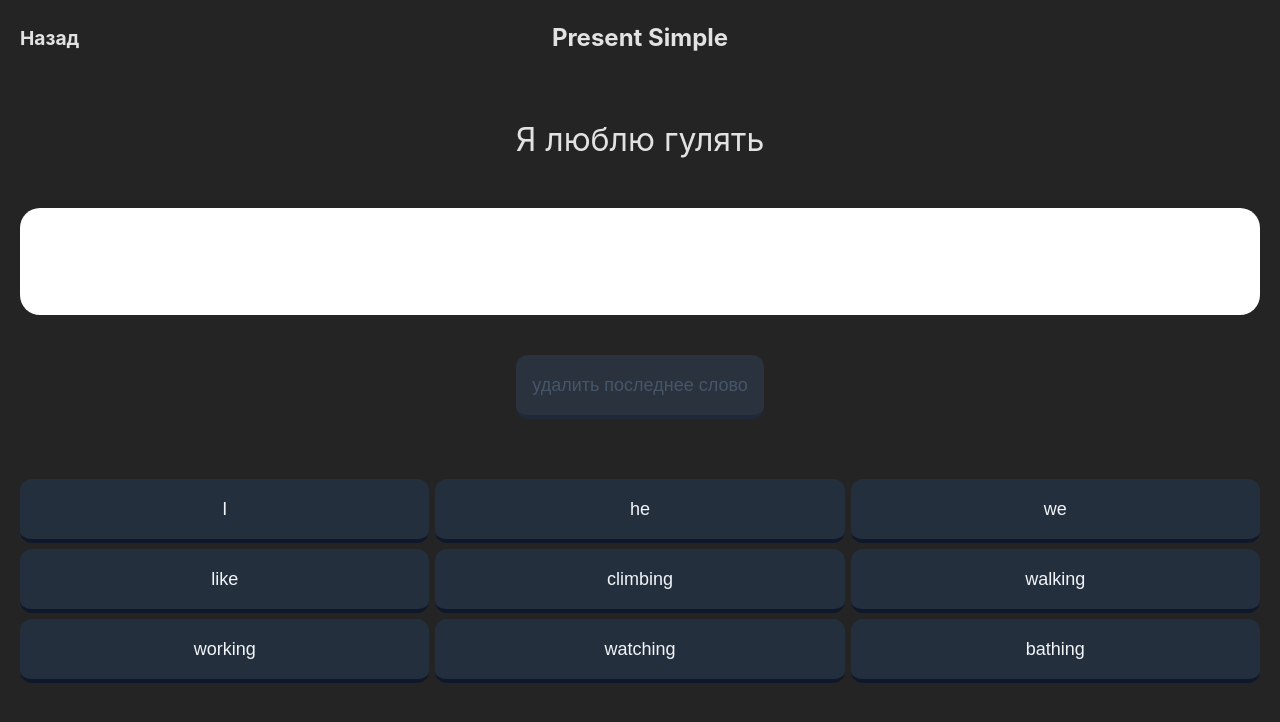
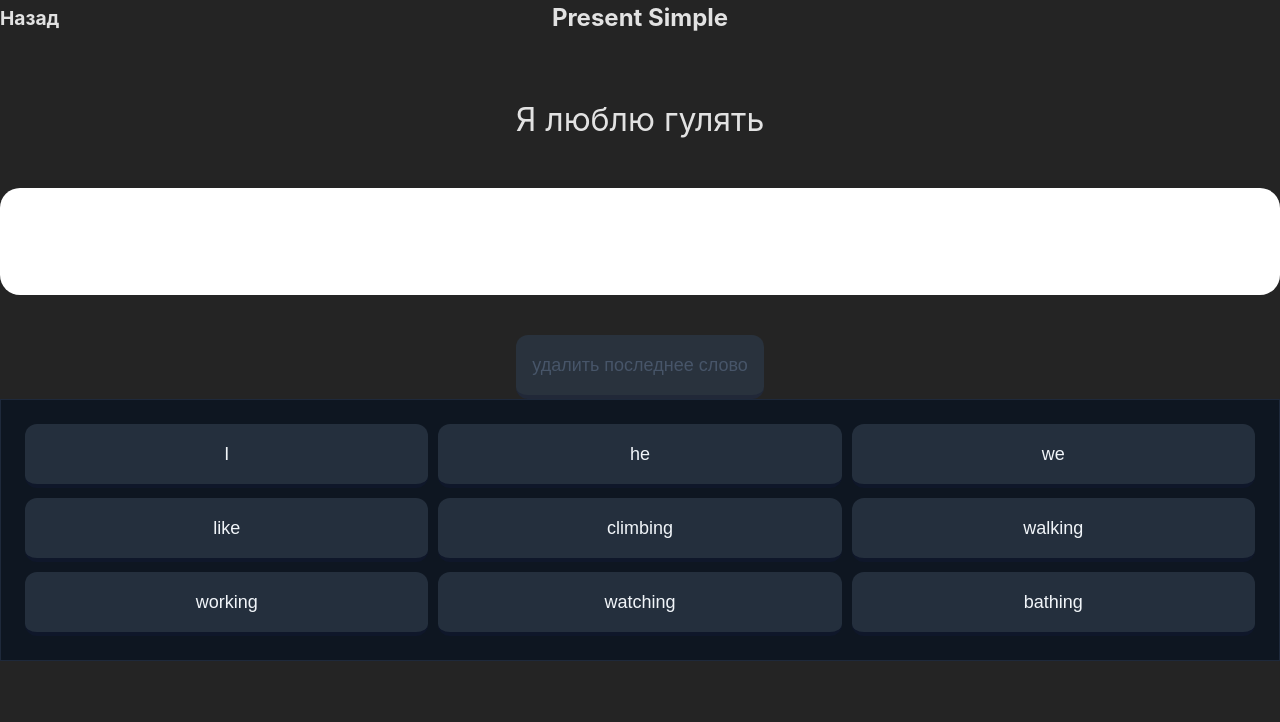
Before and after one commit to HunterM7/easy-english-telegram, a React (Vite) app: page /lessons/random-lesson-id-1 in a window 1280 px wide. Shown: the top 722 px of the page. Built offline with nearby package versions, Linux system fonts and the light colour scheme; what @telegram-apps/sdk-react would draw is missing.

Commit message:
Обновил блок кнопок на странице упражнения.

```diff
--- a/src/index.scss
+++ b/src/index.scss
@@ -33,5 +33,4 @@ html, body {
 #root {
   width: 100vw;
   height: 100vh;
-  padding: 20px;
 }
--- a/src/pages/lesson-page/lesson-page.scss
+++ b/src/pages/lesson-page/lesson-page.scss
@@ -51,9 +51,11 @@
 
   &__options {
     width: 100%;
-    margin-top: 60px;
     display: grid;
     grid-template-columns: repeat(3, 1fr);
-    gap: 6px;
+    gap: 10px;
+    padding: 24px;
+    border: 1px solid #1E293B;
+    background-color: #0E1621;
   }
 }
```
